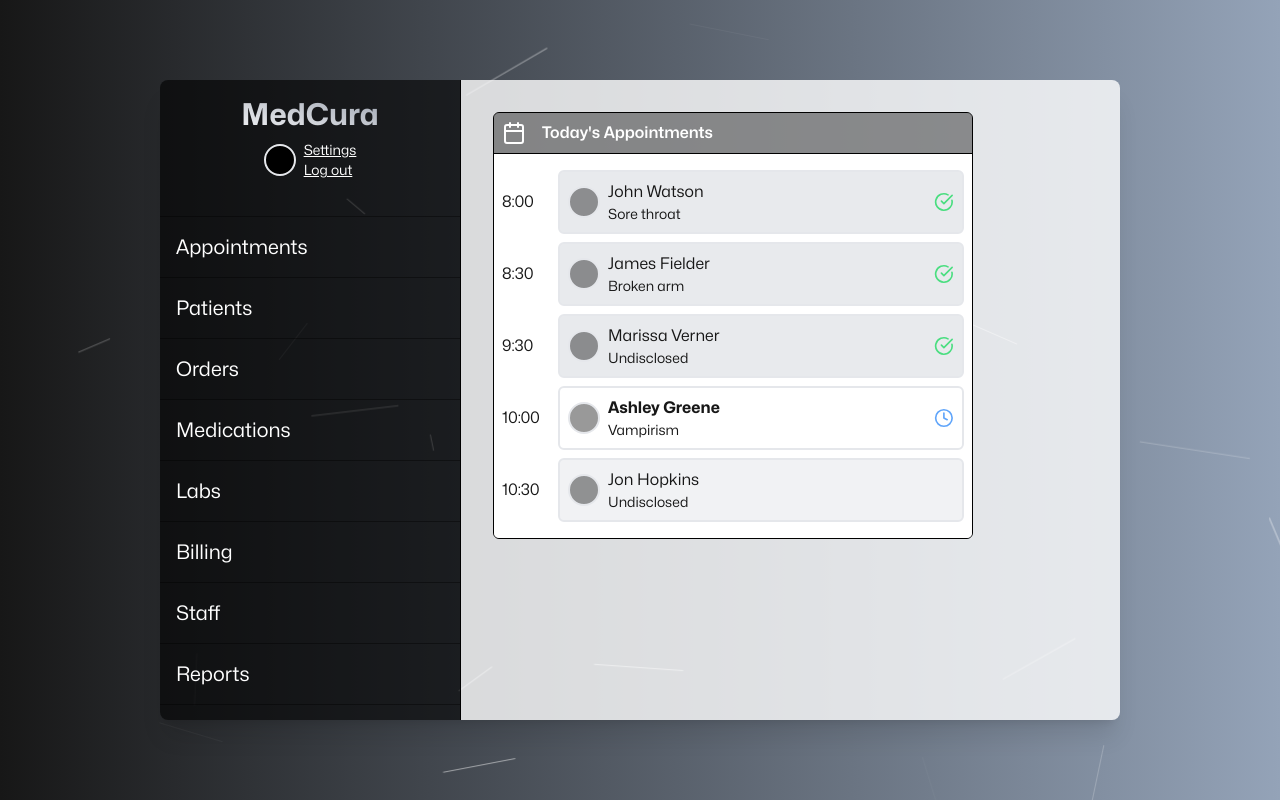
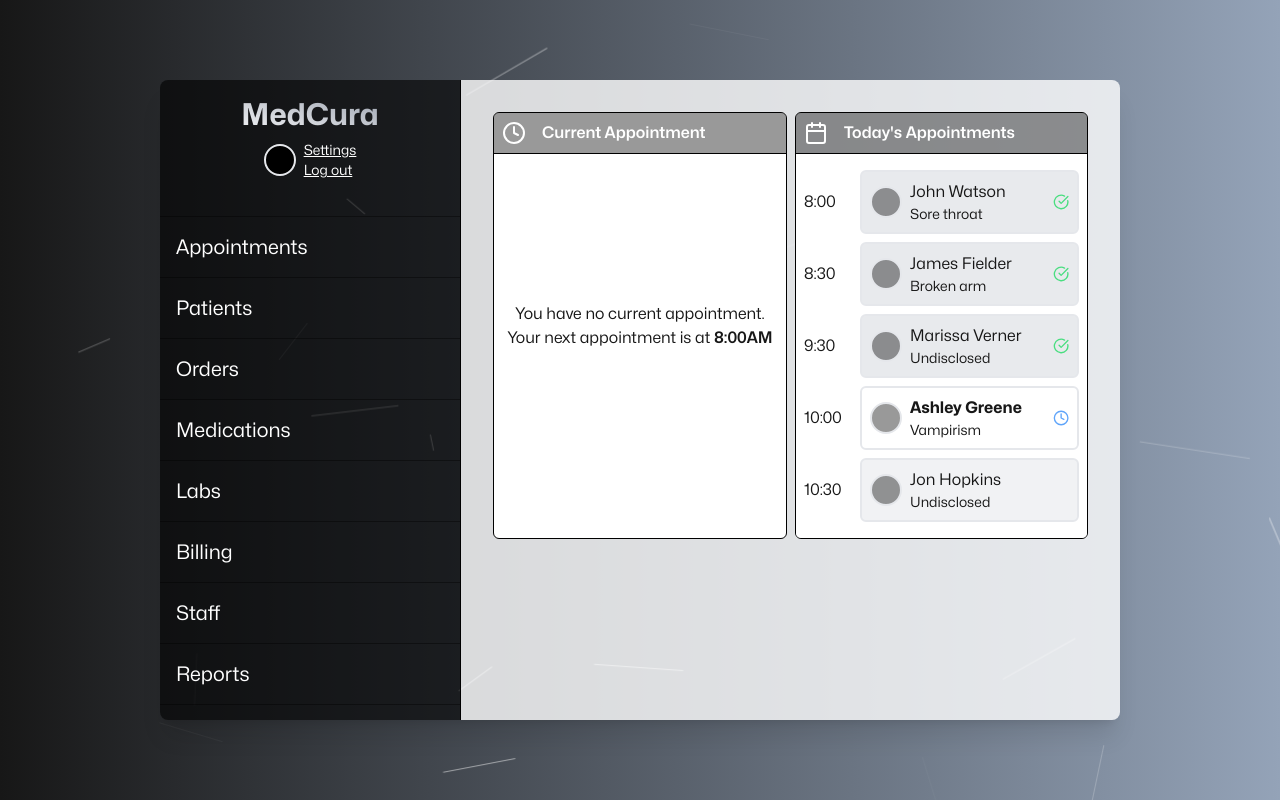
Before and after one commit to Ray-Hackshaw/medcura, a Next.js app: page /appointments in a window 1280 px wide. Built offline with nearby package versions, Linux system fonts and the light colour scheme.

Commit message:
feat: current/next appointment

```diff
--- a/app/(signed-in)/appointments/page.tsx
+++ b/app/(signed-in)/appointments/page.tsx
@@ -49,8 +49,23 @@ const slots: AppointmentSlot[] = [
 ];
 
 export default async function DashboardPage() {
+  const nextAppointmentTime = "8:00AM";
   return (
-    <div className="p-4 max-w-lg">
+    <div className="p-4 flex flex-col md:flex-row gap-2">
+      <div className="md:border relative md:flex md:bg-white md:border-black md:items-center md:justify-center md:rounded-md w-full md:overflow-hidden">
+        <div className="hidden md:absolute md:flex w-full md:top-0 items-center gap-4 bg-black/40 text-white border-b border-black p-2 font-semibold">
+          <ClockIcon />
+          <p>Current Appointment</p>
+        </div>
+        <div className="p-2 md:flex-col md:w-full md:text-center">
+          <p>You have no current appointment.</p>
+          <p>
+            Your next appointment is at{" "}
+            <span className="font-semibold">{nextAppointmentTime}</span>
+          </p>
+        </div>
+      </div>
+      <div className="max-w-xs w-full">
         <div className="border border-black rounded-md overflow-hidden">
           <div className="flex items-center gap-4 bg-black/40 text-white border-b border-black p-2 font-semibold">
             <Calendar />
@@ -61,6 +76,7 @@ export default async function DashboardPage() {
             {slots.map((appointment) => (
               <Appointment key={appointment.time} details={appointment} />
             ))}
+          </div>
         </div>
       </div>
     </div>
```
Lines whose indentation alone changed are shown as unchanged.
